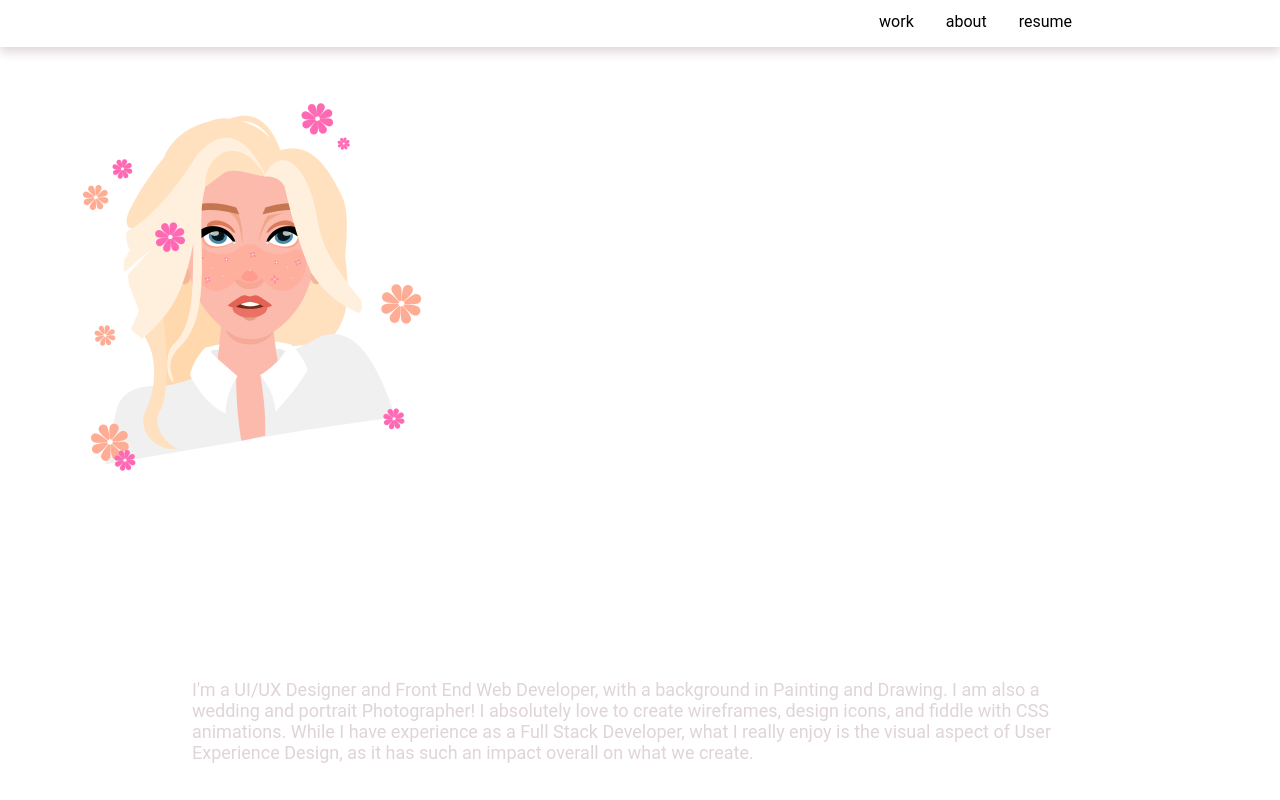
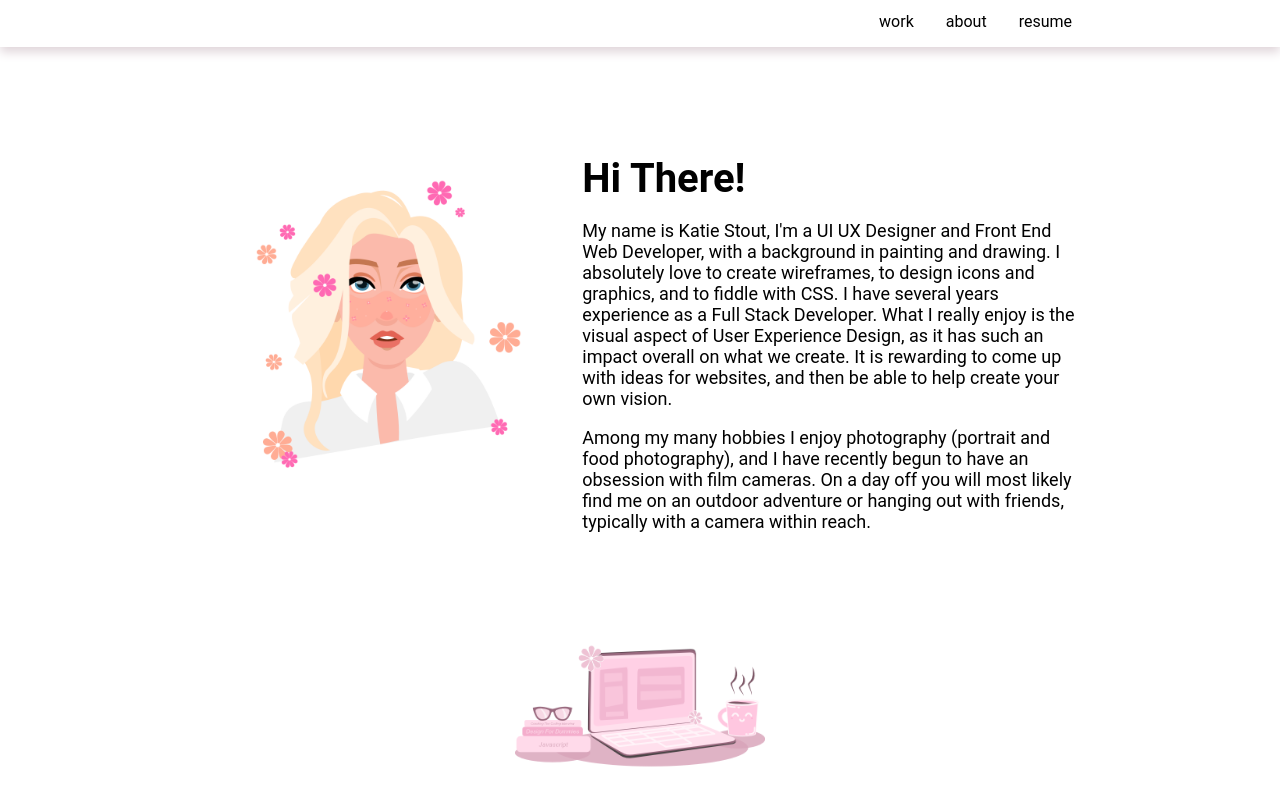
Before and after one commit to katherinestout/portfolio.stout, a React (Create React App) app in the folder portfolio/: page /about in a window 1280 px wide. Shown: the part 520-1320 px from the top of the page. Built offline with nearby package versions, Linux system fonts and the light colour scheme; a web font is replaced by a local one.

Commit message:
about me page

```diff
--- a/portfolio/src/routes/about/components/aboutPage.js
+++ b/portfolio/src/routes/about/components/aboutPage.js
@@ -1,23 +1,45 @@
 //import React from 'react';
 import styles from "./../styles/aboutPage.scss";
 import selfie from "./../../../svg/selfie.png";
+import icon from "./../../../svg/katieicon.png";
 
 const AboutPage = () => (
   <div className={styles}>
-    <img src={selfie} alt="graphic" className="selfie" />
-    <p className="bio">
-      I'm a UI/UX Designer and Front End Web Developer, with a background in
-      Painting and Drawing. I am also a wedding and portrait Photographer! I
-      absolutely love to create wireframes, design icons, and fiddle with CSS
-      animations. While I have experience as a Full Stack Developer, what I
+    <div className = "aboutPage">
+
+
+    <div className = "parent">
+      <div className="div1"><img src={selfie} alt="graphic" className="selfie" /></div>
+      <div className="div2">    <p className="bio">
+        <div className="title">Hi There!</div>
+        <p>
+      My name is Katie Stout, I'm a UI UX Designer and Front End Web Developer, with a background in
+      painting and drawing.
+
+
+      I absolutely love to create wireframes, to design icons and graphics, and to fiddle with CSS.
+
+      I have several years experience as a Full Stack Developer. What I
       really enjoy is the visual aspect of User Experience Design, as it has
       such an impact overall on what we create.
-    </p>
 
+      It is rewarding to come up with ideas for websites, and then be able to help create your own vision.
+      </p>
     <p>
-      A link to my previous portfolio (2019):
-      https://katherinestout.github.io/KatStout_ReactPortfolio/
-    </p>
+      Among my many hobbies I enjoy photography  (portrait and food photography), and I have recently begun to have an obsession with film cameras.
+      On a day off you will most likely find me on an outdoor adventure or hanging out with friends, typically with a camera within reach.
+      </p>
+    </p></div>
+      <div className="div3">
+        <div className = "iconDiv">
+        <img src={icon} alt="icon" className="icon" />
+        </div>
+
+       </div>
+
+    </div>
+
+    </div>
   </div>
 );
 export default AboutPage;
--- a/portfolio/src/routes/about/styles/aboutPage.scss
+++ b/portfolio/src/routes/about/styles/aboutPage.scss
@@ -1,15 +1,88 @@
 @import "./../../../global//sass/colors";
 
-.selfie {
-    max-width: 700px;
-    height: 500px;
+
+
+.aboutPage {
+    margin-left: 15%;
+    margin-right: 15%;
+    .parent {
+        display: grid;
+        grid-template-columns: auto-fit(1fr);
+        grid-template-rows: repeat(auto-fit(3, 1fr));
+        grid-column-gap: 0px;
+        grid-row-gap: 0px;
+        margin-top: 10%;
+        margin-bottom: 20%;
+
+
+        .div1 { grid-area: 1 / 1 / 2 / 2;
+            .selfie {
+                width: 100%;
+             }}
+        .div2 { grid-area: 2 / 1 / 3 / 2;
+            .bio {
+                .title {
+                    font-size: 40px;
+                    font-weight: bold;
+                }
+                color: black;
+                font-size: large;
+        }}
+        .div3 { grid-area: 3 / 1 / 4 / 2;
+            display: grid;
+            place-items: center;
+            .icon {
+                margin-top: 50%;
+                width: 200px;
+
+            }}}
 }
 
-.bio {
-    margin-top: 10%;
+@media only screen and (min-width: 750px) {
+.aboutPage {
+    margin-left: 15%;
     margin-right: 15%;
-    margin-left: 15%;
-    margin-bottom: 15%;
-    color: $main-shadow;
-    font-size: large;
-}
+
+
+    .parent {
+        margin-top: 10%;
+        margin-bottom: 20%;
+        display: grid;
+        grid-template-columns: repeat(auto-fit(2, 1fr));
+        grid-template-rows: repeat(auto-fit(2, 1fr));
+        grid-column-gap: 0px;
+        grid-row-gap: 0px;
+
+
+        .div1 { grid-area: 1 / 1 / 2 / 2;
+            .selfie {
+           width: 100%;
+        }
+        }
+        .div2 { grid-area: 1 / 2 / 2 / 3;
+            display: grid;
+            place-items: center;
+            .bio {
+
+
+                color: black;
+                font-size: large;
+        }}
+        .div3 { grid-area: 2 / 1 / 3 / 3;
+            display: grid;
+            place-items: center;
+
+
+            .iconDiv {
+                // place-items: center;
+
+
+                .icon {
+                    width: 250px;
+                    margin-top: 30%;
+
+                }
+            }
+           }}
+
+} }
--- a/portfolio/src/routes/projects/components/artGallery/artGallery.js
+++ b/portfolio/src/routes/projects/components/artGallery/artGallery.js
@@ -37,9 +37,8 @@ const ArtGallery = () => (
               obtaining art pieces such as art collectors ) with other artists
               via the app. This App was one of the projects completed from
               beginning to end while I obtained the Certificate in UX design
-              from Coursera. We utilized the five stages of the design thinking
-              process: Empathize Define Ideate Prototype Test Product Duration
-              October 2021 - December 2021
+              from Google. We utilized the five stages of the design thinking
+              process: Empathize, Define, Ideate, Prototype, and Test.
             </div>
           </div>
         </div>
```
Also changed, not shown: portfolio/src/svg/katieicon.png (added). Lines whose indentation alone changed are shown as unchanged.
